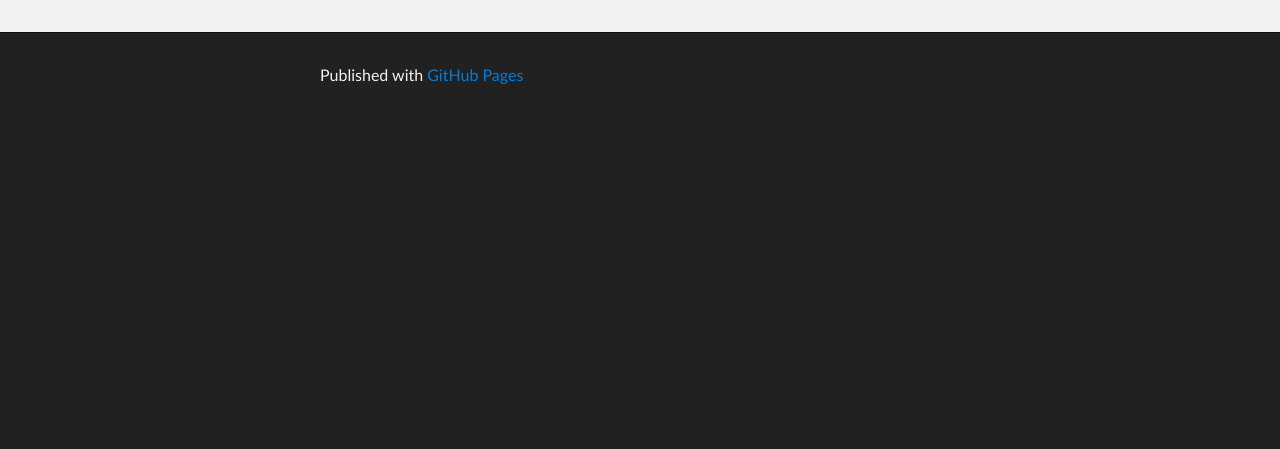
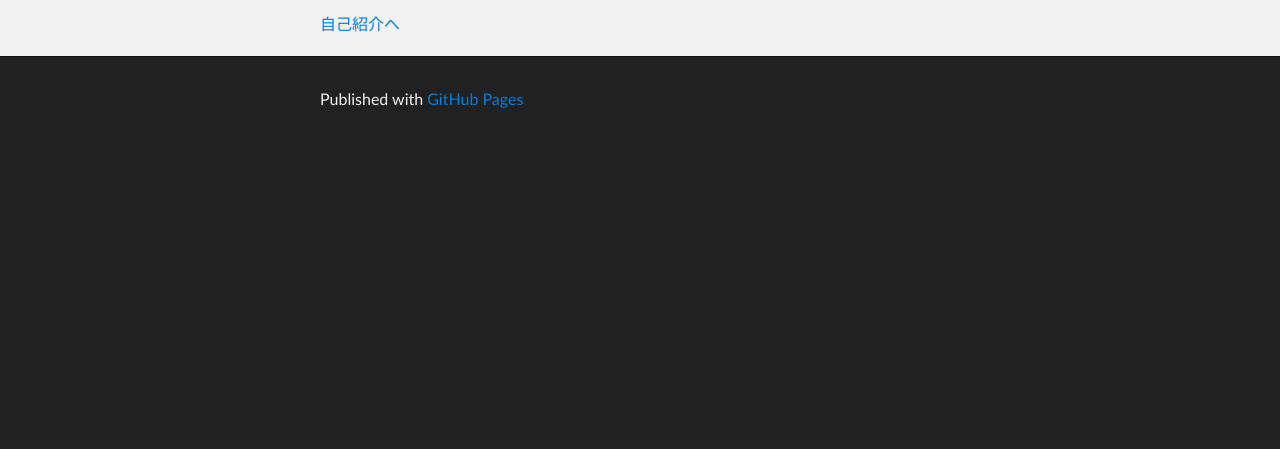
Before and after one commit to makomegane/nukokusa.github.io, a plain HTML site: page index.html in a window 1280 px wide. Shown: the part 351-800 px from the top of the page. Drawn offline with Linux system fonts and the light colour scheme.

Commit message:
自己紹介作成

```diff
--- a/index.html
+++ b/index.html
@@ -31,6 +31,8 @@
 <a name="" class="anchor" href="#"><span class="octicon octicon-link"></span></a>覇王翔吼拳を使わざるを得ない</h1>
 
 <p>そうでもなかった</p>
+<a href="aboutme.html">自己紹介へ</a>
+
       </section>
     </div>
 
```
